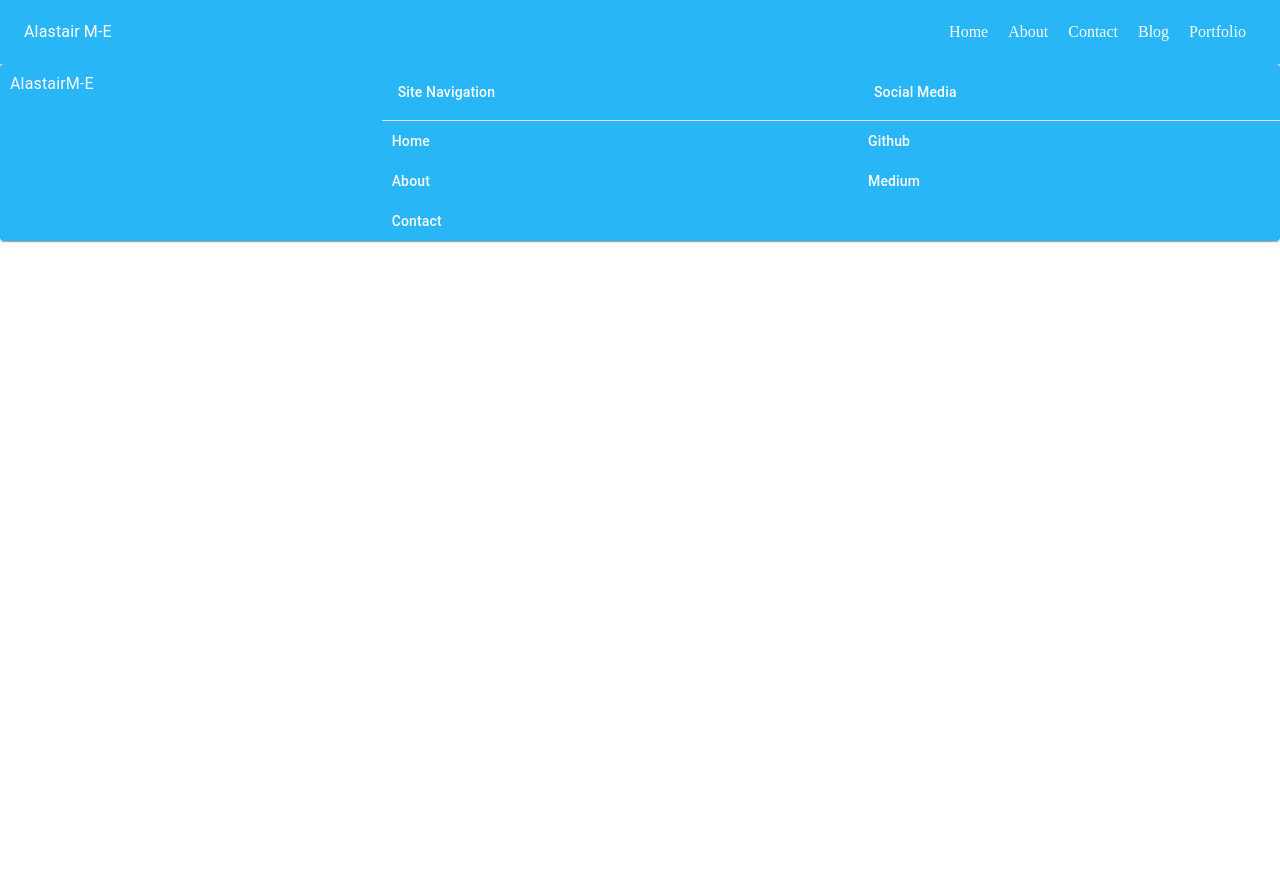
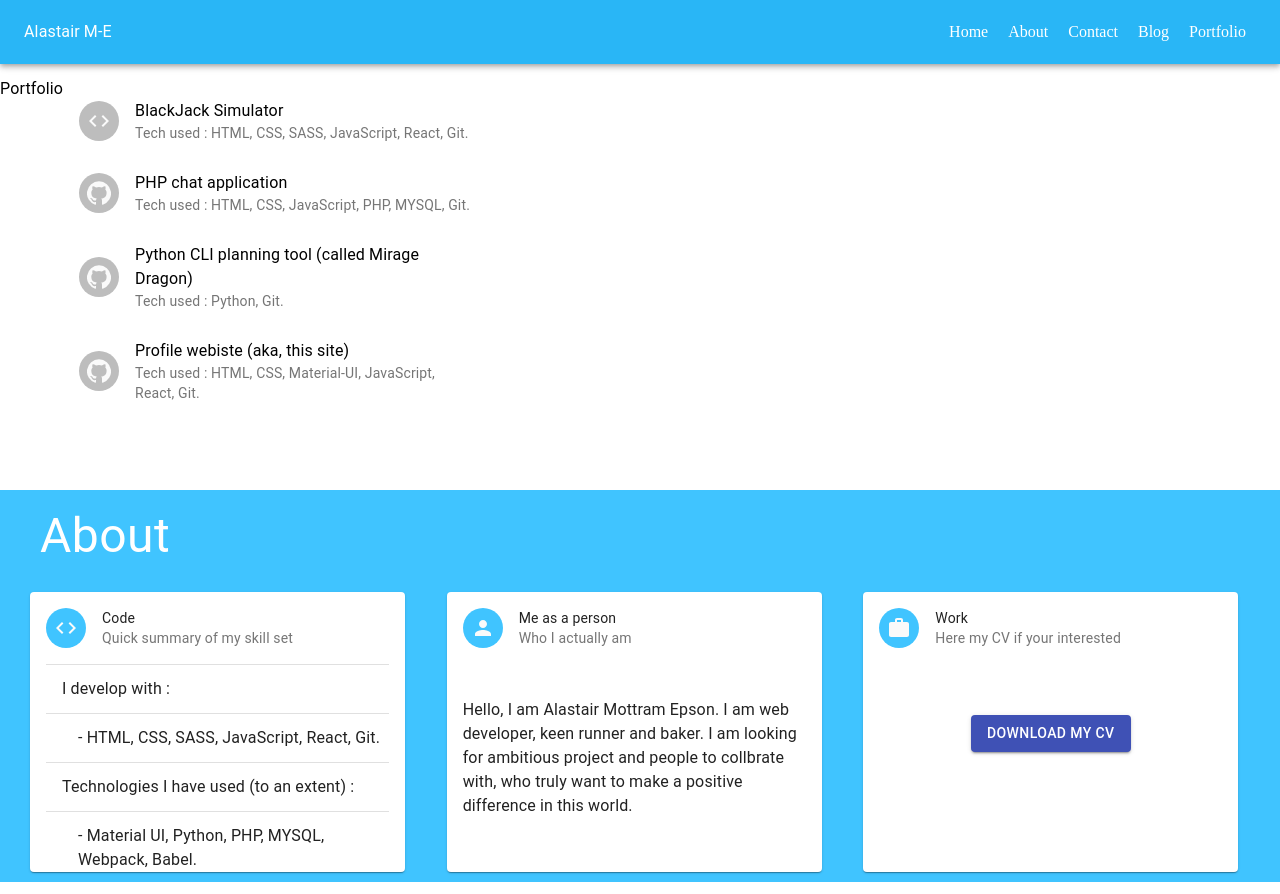
Before and after one commit to AlastairM-E/profile_website, a React app: page /Portfolio in a window 1280 px wide. Shown: the top 894 px of the page. Before the commit the page ends 800 px from the top, so only its background shows below. Built offline with nearby package versions, Linux system fonts and the light colour scheme.

Commit message:
just need to finish off the portoflio website, then I will sign off on the project

```diff
--- a/src/App.js
+++ b/src/App.js
@@ -7,7 +7,7 @@ import {
     Route,
 } from "react-router-dom";
 
-import { Navbar, Slider, About, Contact, Footer,} from './components';
+import { Navbar, Slider, About, Contact, Footer, Portfolio, } from './components';
 
 import { makeStyles, } from '@material-ui/core/styles';
 
@@ -34,17 +34,14 @@ export default function App() {
 
                     <Switch>
                         <Route exact path="/" component={Slider} />
-                        <Route path="/About">
+                        <Route path="/Portfolio">
                             <div className={classes.centerPiece}>
-                                <About />
-                            </div>
-                        </Route>
-                        <Route path="/Contact">
-                            <div className={classes.centerPiece}>
-                                <Contact />
+                                <Portfolio />
                             </div>
                         </Route>
                     </Switch>
+                    <About />
+                    <Contact />
                 <Footer/>
             </div>
         </Router>
--- a/src/components/About.js
+++ b/src/components/About.js
@@ -1,11 +1,177 @@
 /*IMPORTS*/
 import React from 'react';
+
+import {
+    Grid,
+    Card,
+    CardHeader,
+    Avatar,
+    CardContent,
+    Typography,
+    List,
+    ListItem,
+    ListItemText,
+    Divider,
+    Button,
+} from '@material-ui/core';
+import { makeStyles, } from '@material-ui/core/styles';
+import { lightBlue } from '@material-ui/core/colors';
+
+import CodeIcon from '@material-ui/icons/Code';
+import PersonIcon from '@material-ui/icons/Person';
+import WorkIcon from '@material-ui/icons/Work';
+
+/* STYLES */
+
+const useStyles = makeStyles(theme => ({
+    root : {
+        width : '100%',
+        display : 'flex',
+        justifyContent : 'space-evenly',
+        background : lightBlue['A200'],
+        paddingLeft : '30px',
+    },
+    title : {
+        fontSize : '3em',
+        color : 'white',
+        margin : '10px',
+    },
+    card : {
+        height : '280px',
+        width: '90%',
+        margin : '10px 0px'
+    },
+    cardIcon : {
+        background : lightBlue['A200'],
+
+    },
+    list : {
+        paddingTop : '0px',
+        paddingBottom : '0px',
+    },
+    techList : {
+        fontSize : '0.5em',
+        padding: '0px',
+    },
+    techListText : {
+        fontSize : '0.3em',
+    },
+    personSection : {
+        marginTop : '10%',
+    },
+    workSection : {
+        marginTop : '15%',
+        textAlign : 'center',
+    },
+    cardContentNested : {
+        paddingLeft: theme.spacing(4),
+    },
+    cardHeader : {
+        paddingBottom : '0px',
+    },
+}));
 
 /*COMPONENT*/
 export default function About() {
 
+    /* HOOKS */
+    const classes = useStyles();
+    const [techKnow, techExperienced] = [
+        [['HTML, ', 'CSS, ', 'SASS, ', 'JavaScript, ', 'React, ', 'Git.']],
+        [['Material UI, ', 'Python, ', 'PHP, ', 'MYSQL, ', 'Webpack, ', 'Babel.']],
+    ];
+    const sections = [
+        {
+            icon : <CodeIcon />,
+            section : {
+                title : 'Code',
+                subheader : 'Quick summary of my skill set',
+                content :
+                    <List className={classes.list}>
+                        <Divider />
+                        <ListItem>
+                            <ListItemText> I develop with :</ListItemText>
+                        </ListItem>
+                        <Divider />
+                            <List className={classes.cardContentNested}>
+                                {techKnow.map(tech => {
+                                    return (
+                                        <ListItem className={classes.techList}>
+                                            <ListItemText className={classes.techListText}> - {tech}</ListItemText>
+                                        </ListItem>
+                                    );
+                                })}
+
+                            </List>
+                        <Divider />
+                        <ListItem>
+                            <ListItemText> Technologies I have used (to an extent) :</ListItemText>
+                        </ListItem>
+                        <Divider />
+                        <List className={classes.cardContentNested}>
+                            {techExperienced.map(tech => {
+                                return (
+                                    <ListItem className={classes.techList}>
+                                        <ListItemText className={classes.techListText}> - {tech}</ListItemText>
+                                    </ListItem>
+                                );
+                            })}
+                        </List>
+                    </List>,
+            }
+        },
+        {
+            icon : <PersonIcon />,
+            section : {
+                title : 'Me as a person',
+                subheader : 'Who I actually am',
+                content : <Typography className={classes.personSection}>
+                    Hello, I am Alastair Mottram Epson. I am web developer, keen runner and baker.
+                    I am looking for ambitious project and people to collbrate with, who truly want
+                    to make a positive difference in this world.
+
+                </Typography>
+
+            }
+        },
+        {
+            icon : <WorkIcon />,
+            section : {
+                title : 'Work',
+                subheader : 'Here my CV if your interested',
+                content : <div className={classes.workSection}>
+                    <Button  variant="contained" color="primary" href='https://www.google.com/'>
+                        Download my CV
+                    </Button>
+                </div>
+
+            }
+        },
+    ];
+
+    /* RENDER */
     return (
-        <div>About</div>
+
+            <Grid className={classes.root} container xs={12}>
+                <Grid item xs={12}>
+                    <Typography className={classes.title}>About</Typography>
+                </Grid>
+                    {sections.map(({ icon, section : { title, subheader, content, }, }) => {
+                        return (
+                            <Grid xs={12} sm={4} item ={4}>
+                                <Card className={classes.card}>
+                                    <CardHeader
+                                        title={title}
+                                        subheader={subheader}
+                                        avatar={<Avatar className={classes.cardIcon}>{icon}</Avatar>}
+                                        className={classes.cardHeader}
+                                    />
+                                    <CardContent>{content}</CardContent>
+                                </Card>
+                            </Grid>
+                        );
+                    })}
+                    <div id='About'></div>
+            </Grid>
     );
-
 };
--- a/src/components/Navbar.js
+++ b/src/components/Navbar.js
@@ -5,7 +5,7 @@ import { NavLink, } from 'react-router-dom';
 
 import { AppBar, Toolbar, Typography, Link, } from '@material-ui/core';
 import { makeStyles, } from '@material-ui/core/styles';
-import { lightBlue, grey, } from '@material-ui/core/colors';
+import { lightBlue, } from '@material-ui/core/colors';
 
 /* STYLES */
 const useStyles = makeStyles(theme => ({
@@ -16,7 +16,7 @@ const useStyles = makeStyles(theme => ({
         flexGrow: 1,
     },
     navLink : {
-        color : grey[50],
+        color : 'white',
         textDecoration: 'none',
         margin : '0px 10px',
         '&:hover' : {
@@ -37,8 +37,8 @@ export default function Navbar() {
             <Toolbar>
                 <Typography  varient='h6' className={classes.Title}>Alastair M-E</Typography>
                     <NavLink to='/' className={classes.navLink}>Home</NavLink>
-                    <NavLink to='/About' className={classes.navLink}>About</NavLink>
-                    <NavLink to='/Contact' className={classes.navLink}>Contact</NavLink>
+                    <Link href='#About' className={classes.navLink}>About</Link>
+                    <Link href='#Contact' className={classes.navLink}>Contact</Link>
                     <Link href='https://medium.com/@alastairunityemail' className={classes.navLink}>Blog</Link>
                     <NavLink to='/Portfolio' className={classes.navLink}>Portfolio</NavLink>
             </Toolbar>
--- /dev/null
+++ b/src/components/Portfolio.js
@@ -0,0 +1,75 @@
+/*IMPORTS*/
+import React from 'react';
+import {
+    Grid,
+    Typography,
+    List,
+    ListItem,
+    ListItemAvatar,
+    ListItemText,
+    Avatar,
+} from '@material-ui/core';
+
+import { makeStyles, } from '@material-ui/core/styles';
+import { lightBlue, } from '@material-ui/core/colors';
+
+import CodeIcon from '@material-ui/icons/Code';
+import GitHubIcon from '@material-ui/icons/GitHub';
+
+/* STYLES */
+const useStyles = makeStyles(theme => ({
+    projectList : {
+        margin : '10px',
+    },
+    projectIcon : {
+        background : lightBlue['A200'],
+    },
+}));
+
+/*COMPONENT*/
+export default function Portfolio() {
+
+    const projects = [
+        { icon : <CodeIcon />,
+            title : 'BlackJack Simulator',
+            techUsed : 'Tech used : HTML, CSS, SASS, JavaScript, React, Git.'
+        },
+        {
+            icon : <GitHubIcon />,
+            title : 'PHP chat application',
+            techUsed : 'Tech used : HTML, CSS, JavaScript, PHP, MYSQL, Git.'
+        },
+        {
+            icon : <GitHubIcon />,
+            title : 'Python CLI planning tool (called Mirage Dragon)',
+            techUsed : 'Tech used : Python, Git.'
+        },
+        {
+            icon : <GitHubIcon />,
+            title : 'Profile webiste (aka, this site)',
+            techUsed : 'Tech used : HTML, CSS, Material-UI, JavaScript, React, Git.'
+        },
+    ];
+
+    return (
+        <Grid container xs={12}>
+            <Typography>Portfolio</Typography>
+                <Grid item xs={12} sm={4}>
+                    <List>
+                        {projects.map(({ icon, title, techUsed, }) => {
+                            return (
+                                <ListItem>
+                                    <ListItemAvatar>
+                                        <Avatar>{icon}</Avatar>
+                                    </ListItemAvatar>
+                                    <ListItemText primary={title} secondary={techUsed} />
+                                </ListItem>
+                            );
+                        })}
+                    </List>
+
+                </Grid>
+            </Grid>
+    );
+
+};
--- a/src/components/Slider.js
+++ b/src/components/Slider.js
@@ -42,13 +42,13 @@ const useStyles = makeStyles(theme => ({
         height : '50vh',
     },
     SlideTitle : {
-        fontSize: 36,
+        fontSize: 48,
         margin: '5px',
         padding: '5px',
         borderBottom :'2.5px solid black',
     },
     SlideContent : {
-        fontSize: 24,
+        fontSize: 36,
         margin: '5%'
     },
 
@@ -60,18 +60,26 @@ export default function SlideShow() {
 
     /* HOOKS */
 
+    // useContext & useState
+    const [slideState, setSlideState] = useState(0);
+    const [resetTime  , setResetTime] = useState(0);
+    const [shouldReset, setShouldReset ] = useState(false);
+    const classes = useStyles();
+
+    const slideShowPace = 3000;
+
     const slides = [
         {
-            title : 'About me',
-            content : <Typography> I am an up and coming web developer, specialising in HTML, CSS, SASS, JS and React </Typography>,
+            title : 'Overview of what I do',
+            content : <Typography className={classes.SlideContent}> I am an up and coming web developer, specialising in HTML, CSS, SASS, JS and React </Typography>,
         },
         {
-            title : 'What I strive for',
-            content : <Typography> I aim to produce great user interfaces that help websites reach their full potential.</Typography>,
+            title : 'My aim',
+            content : <Typography className={classes.SlideContent}> I aim to produce great user interfaces that help websites reach their full potential.</Typography>,
         },
         {
             title : 'Portfolio Projects', content :
-                <Typography>
+                <Typography className={classes.SlideContent}>
                     Here are some of my projects.
                     <br />
                     <Link href={'http://localhost:8080/'}>learn more</Link>
@@ -79,14 +87,6 @@ export default function SlideShow() {
             href : 'Portfolio',
         },
     ];
-
-    // useContext & useState
-    const [slideState, setSlideState] = useState(0);
-    const [resetTime  , setResetTime] = useState(0);
-    const [shouldReset, setShouldReset ] = useState(false);
-    const classes = useStyles();
-
-    const slideShowPace = 3000;
 
     // useInterval
     function useInterval(callback, delay) {
@@ -135,7 +135,7 @@ export default function SlideShow() {
                             {`${title}`}
                         </Typography>
                         <br />
-                        <Typography className={classes.SlideContent}>
+                        <Typography>
                             {content}
                         </Typography>
                     </Paper>
--- a/src/components/index.js
+++ b/src/components/index.js
@@ -3,7 +3,8 @@ import Slider from './Slider';
 import About from './About';
 import Contact from './Contact';
 import Footer from './Footer';
+import Portfolio from './Portfolio';
 
 export {
-     Navbar, Slider, About, Contact, Footer,
+     Navbar, Slider, About, Contact, Footer, Portfolio,
 }
```
Also changed, not shown: src/components/Contact.js (+28 -1 lines), src/components/Slide.js (deleted, +0 -11 lines), src/components/SlideButtons.js (deleted).
